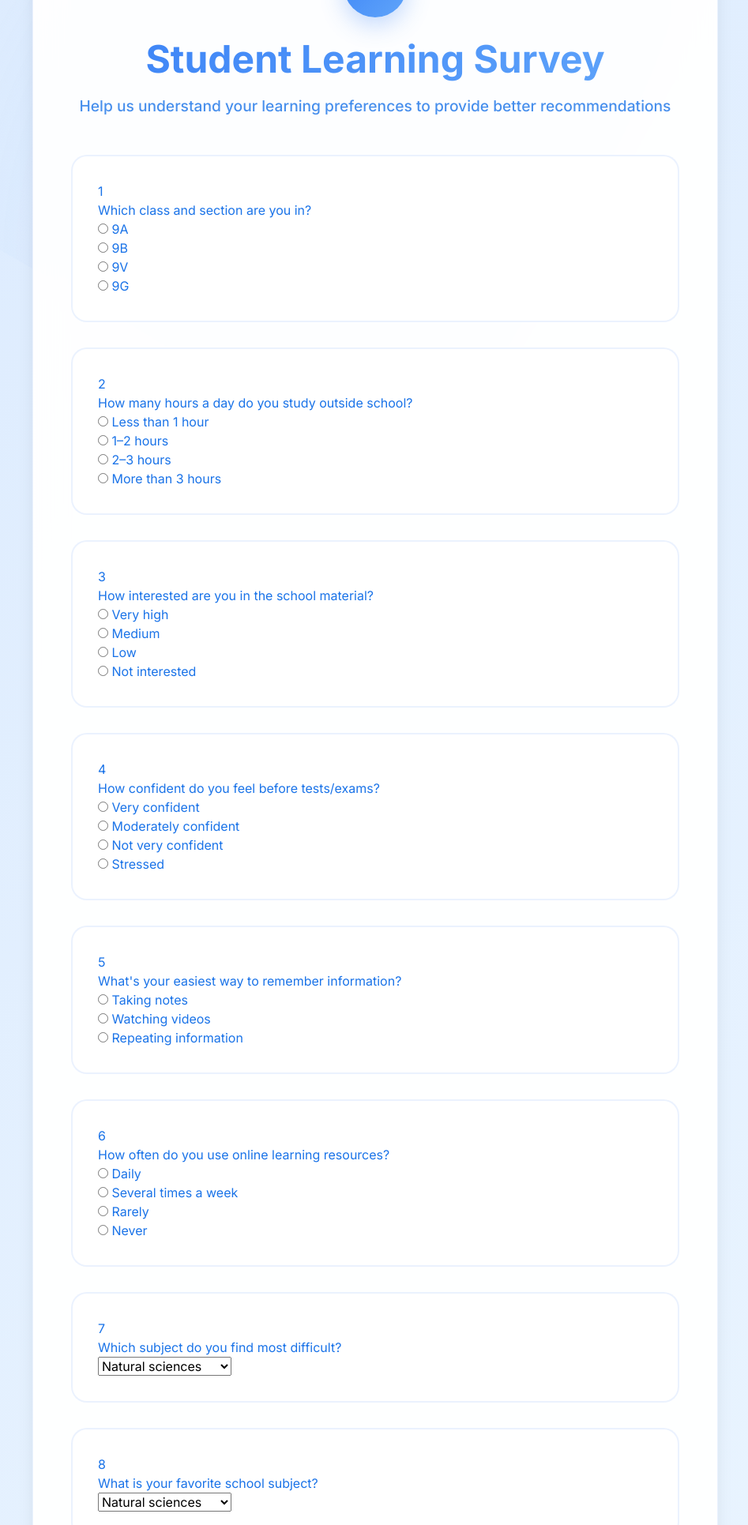
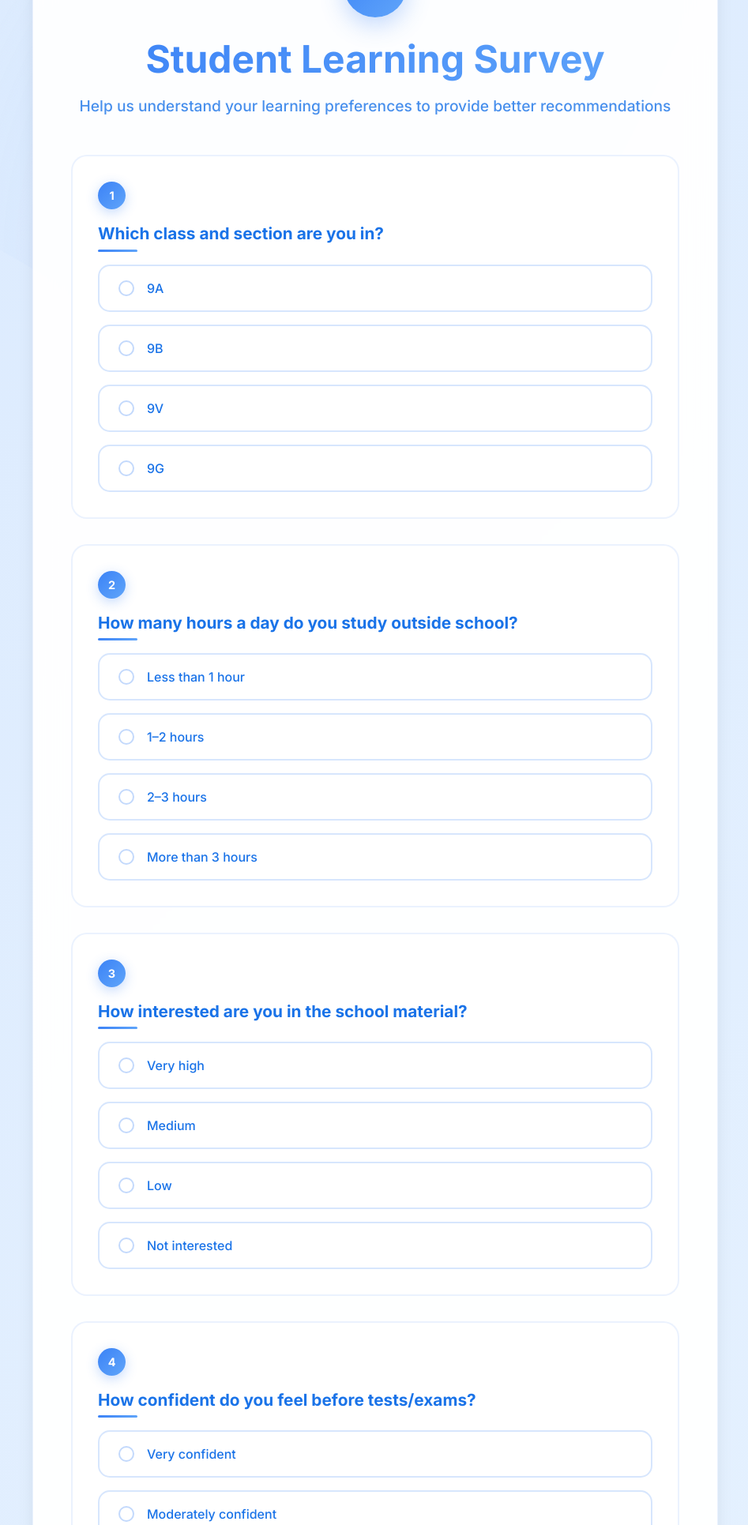
Before and after one commit to codingburgas/2425-11-g-pp-student-practices-assignment-team9, a Python web app: template My_path_team9/student/templates/survey.html in a window 1280 px wide. Shown: the part 501-2432 px from the top of the page at 79% size, without its empty margins (165-1112 px from the left). Run offline with Jinja, Linux system fonts and the light colour scheme; the template is opened without the code that fills it, so the values that code supplies are empty; some libraries are stand-ins or nearby versions.

Commit message:
Fix survey design

```diff
--- a/My_path_team9/student/templates/survey.html
+++ b/My_path_team9/student/templates/survey.html
@@ -145,7 +145,108 @@
   transition: left 0.5s ease;
 }
 
+.question-card:hover::before {
+  left: 100%;
+}
 
+.question-card:hover {
+  transform: translateY(-5px);
+  box-shadow: 0 20px 40px rgba(59, 130, 246, 0.15);
+  border-color: rgba(59, 130, 246, 0.3);
+}
+
+.question-number {
+  display: inline-block;
+  width: 35px;
+  height: 35px;
+  background: var(--gradient-primary);
+  color: white;
+  border-radius: 50%;
+  text-align: center;
+  line-height: 35px;
+  font-weight: 700;
+  font-size: 0.9rem;
+  margin-bottom: 1rem;
+  box-shadow: 0 4px 15px rgba(59, 130, 246, 0.3);
+}
+
+.question-label {
+  font-size: 1.3rem;
+  font-weight: 700;
+  color: var(--dark-blue);
+  margin-bottom: 1.5rem;
+  line-height: 1.4;
+  position: relative;
+}
+
+.question-label::after {
+  content: '';
+  position: absolute;
+  bottom: -8px;
+  left: 0;
+  width: 50px;
+  height: 3px;
+  background: var(--gradient-primary);
+  border-radius: 2px;
+}
+
+/* Radio Button Styling */
+.radio-group {
+  display: grid;
+  gap: 1rem;
+  margin-top: 1.5rem;
+}
+
+.radio-option {
+  position: relative;
+  cursor: pointer;
+  transition: all 0.3s ease;
+}
+
+.radio-option input[type="radio"] {
+  position: absolute;
+  opacity: 0;
+  cursor: pointer;
+}
+
+.radio-option label {
+  display: flex;
+  align-items: center;
+  padding: 1rem 1.5rem;
+  background: rgba(255, 255, 255, 0.8);
+  border: 2px solid rgba(59, 130, 246, 0.2);
+  border-radius: 15px;
+  font-weight: 500;
+  color: var(--dark-blue);
+  transition: all 0.3s ease;
+  position: relative;
+  overflow: hidden;
+}
+
+.radio-option label::before {
+  content: '';
+  width: 20px;
+  height: 20px;
+  border: 2px solid rgba(59, 130, 246, 0.3);
+  border-radius: 50%;
+  margin-right: 1rem;
+  transition: all 0.3s ease;
+  position: relative;
+}
+
+.radio-option label::after {
+  content: '';
+  position: absolute;
+  left: 1.5rem;
+  top: 50%;
+  transform: translateY(-50%);
+  width: 8px;
+  height: 8px;
+  background: var(--primary-blue);
+  border-radius: 50%;
+  opacity: 0;
+  transition: all 0.3s ease;
+}
 
 
 </style>
```
